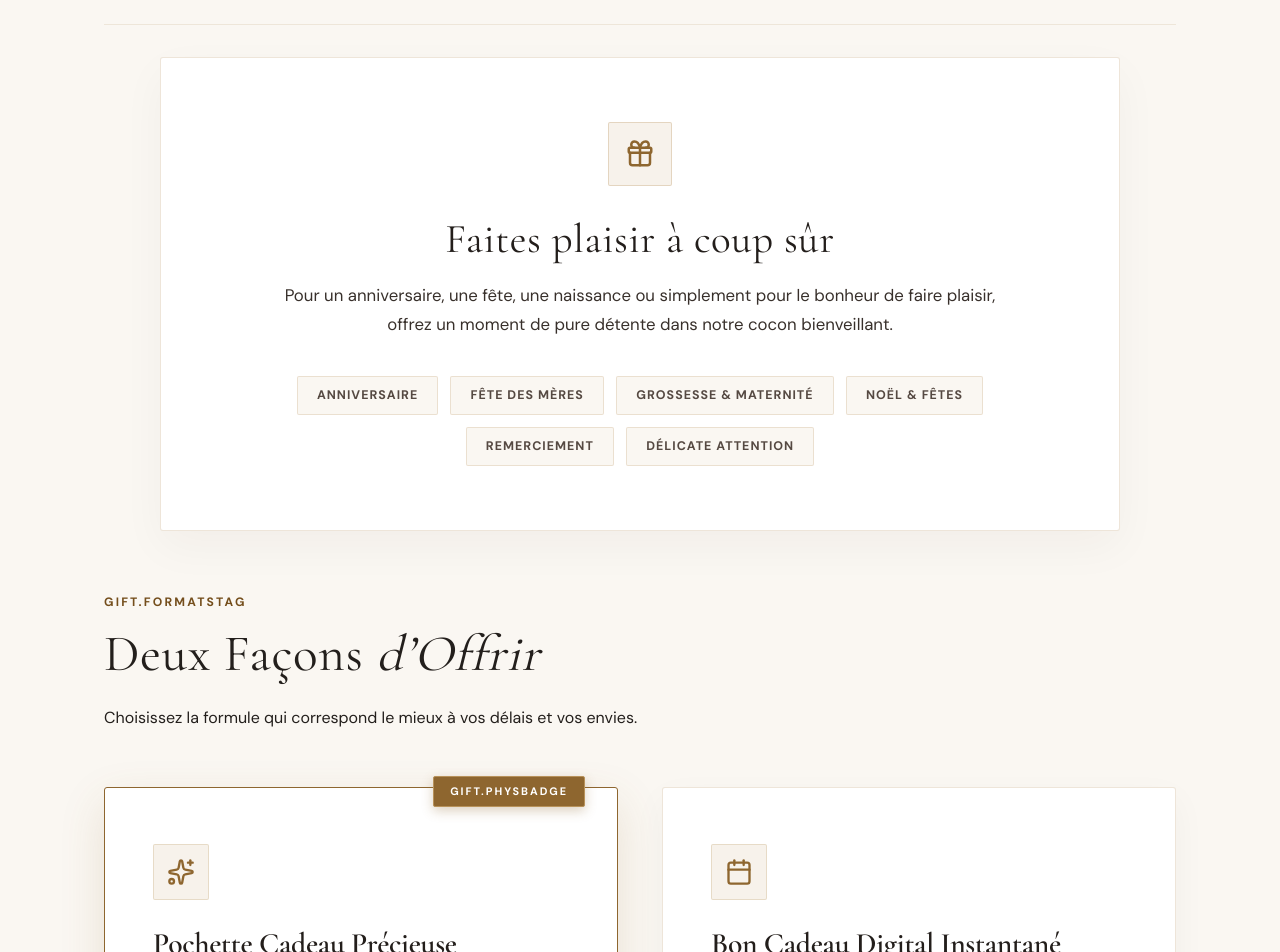
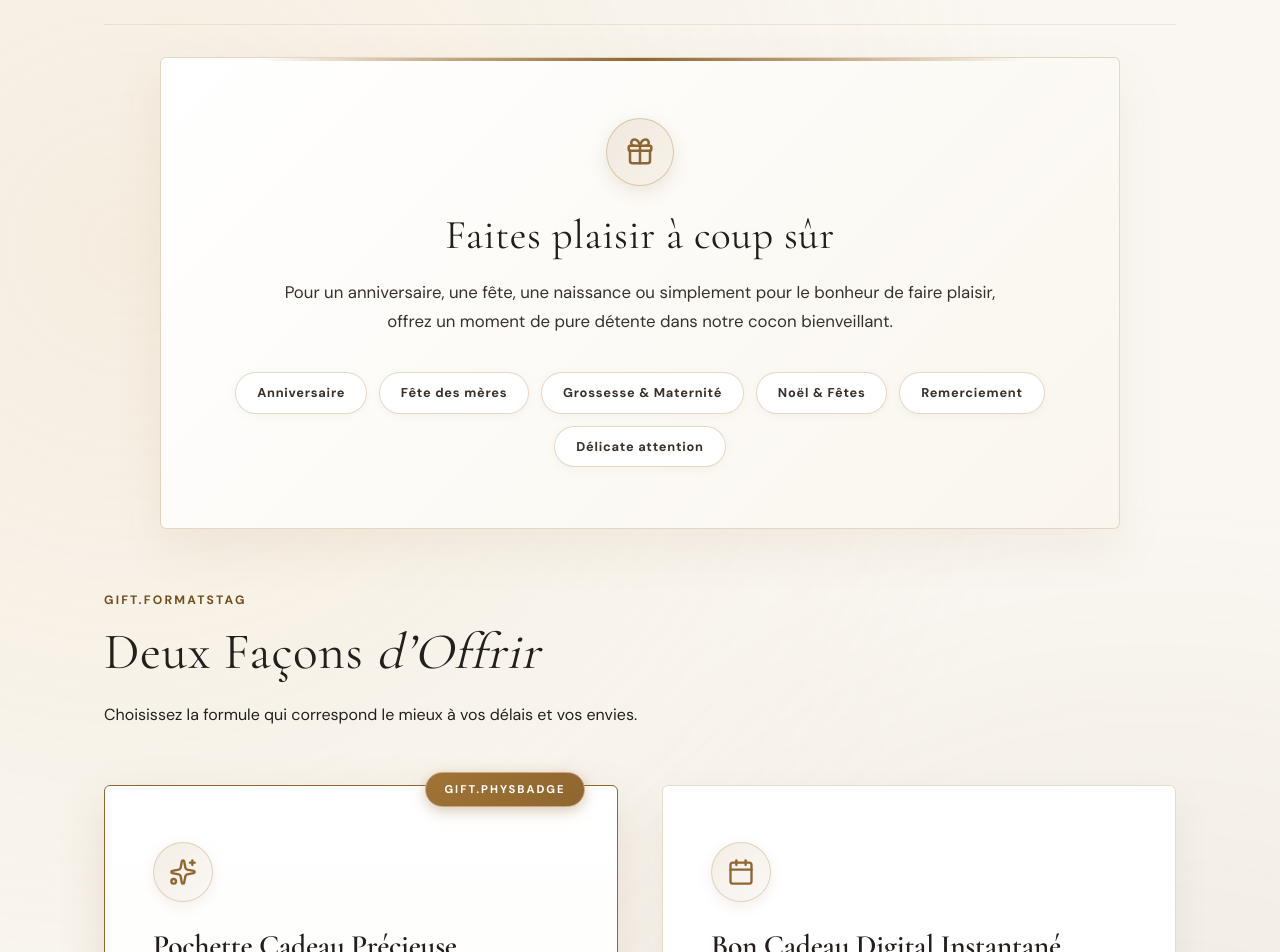
Before and after one commit to Loup13250/parenthese, a Next.js app: page /carte-cadeau in a window 1280 px wide. Shown: the part 203-1155 px from the top of the page. Built offline with nearby package versions, Linux system fonts and the light colour scheme; no server answers; the database is empty; what module would draw is missing.

Commit message:
fix: agrandissement images Mon Approche & Carte des Soins, correction libelles filtres tarifs, contraste texte contact, embellissement page carte cadeau

```diff
--- a/src/app/(public)/carte-cadeau/carte-cadeau.css
+++ b/src/app/(public)/carte-cadeau/carte-cadeau.css
@@ -5,7 +5,9 @@
    ========================================================================== */
 
 .cadeau-page {
-    background-color: #FAF7F2;
+    background: radial-gradient(circle at 10% 15%, rgba(226, 194, 144, 0.18) 0%, transparent 40%),
+                radial-gradient(circle at 90% 60%, rgba(142, 102, 47, 0.12) 0%, transparent 45%),
+                #FAF7F2;
     padding-top: 1.25rem;
 }
 
@@ -20,7 +22,7 @@
     background: #FFFFFF;
     border: 1px solid #C5A880;
     border-left: 3px solid #8E662F;
-    border-radius: 2px;
+    border-radius: 4px;
     color: #231E1B;
     font-size: 0.95rem;
     box-shadow: 0 6px 20px rgba(142, 102, 47, 0.08);
@@ -105,27 +107,40 @@
 }
 
 .cadeau-intro-card {
-    background: #FFFFFF;
-    border-radius: 3px;
-    padding: 4rem 3.5rem;
+    background: linear-gradient(135deg, #FFFFFF 0%, #FAF6EE 100%);
+    border-radius: 6px;
+    padding: 3.8rem 3.5rem;
     text-align: center;
-    border: 1px solid rgba(197, 168, 128, 0.3);
-    box-shadow: 0 16px 45px rgba(44, 38, 35, 0.04);
+    border: 1px solid rgba(197, 168, 128, 0.45);
+    box-shadow: 0 20px 50px rgba(142, 102, 47, 0.08);
     max-width: 960px;
     margin: 0 auto;
+    position: relative;
+    overflow: hidden;
+}
+
+.cadeau-intro-card::before {
+    content: '';
+    position: absolute;
+    top: 0;
+    left: 10%;
+    right: 10%;
+    height: 3px;
+    background: linear-gradient(90deg, transparent, #C5A880, #8E662F, #C5A880, transparent);
 }
 
 .cadeau-intro-icon {
-    width: 64px;
-    height: 64px;
-    border-radius: 2px;
-    background: rgba(185, 146, 94, 0.12);
+    width: 68px;
+    height: 68px;
+    border-radius: 50%;
+    background: linear-gradient(135deg, rgba(185, 146, 94, 0.18) 0%, rgba(185, 146, 94, 0.08) 100%);
     color: #8E662F;
     display: flex;
     align-items: center;
     justify-content: center;
-    margin: 0 auto 1.75rem;
-    border: 1px solid rgba(185, 146, 94, 0.3);
+    margin: 0 auto 1.5rem;
+    border: 1.5px solid rgba(185, 146, 94, 0.45);
+    box-shadow: 0 6px 18px rgba(142, 102, 47, 0.15);
 }
 
 .cadeau-intro-card h2 {
@@ -155,15 +170,22 @@
 }
 
 .occasion-pill {
-    background: #FAF7F2;
-    border: 1px solid rgba(197, 168, 128, 0.3);
-    padding: 0.5rem 1.2rem;
-    border-radius: 2px;
-    font-size: 0.78rem;
+    background: #FFFFFF;
+    border: 1px solid rgba(197, 168, 128, 0.45);
+    padding: 0.55rem 1.3rem;
+    border-radius: 999px;
+    font-size: 0.8rem;
     font-weight: 600;
-    letter-spacing: 0.08em;
-    text-transform: uppercase;
-    color: #554942;
+    letter-spacing: 0.06em;
+    color: #38302B;
+    box-shadow: 0 2px 8px rgba(142, 102, 47, 0.06);
+    transition: all 0.25s ease;
+}
+
+.occasion-pill:hover {
+    border-color: #8E662F;
+    color: #8E662F;
+    transform: translateY(-1px);
 }
 
 /* Formats Grid */
@@ -176,54 +198,56 @@
 
 .format-card {
     background: #FFFFFF;
-    border-radius: 3px;
+    border-radius: 6px;
     padding: 3.5rem 3rem;
-    border: 1px solid rgba(197, 168, 128, 0.3);
-    box-shadow: 0 12px 35px rgba(44, 38, 35, 0.04);
+    border: 1px solid rgba(197, 168, 128, 0.4);
+    box-shadow: 0 14px 40px rgba(44, 38, 35, 0.05);
     display: flex;
     flex-direction: column;
     position: relative;
-    transition: transform 0.3s ease, box-shadow 0.3s ease;
+    transition: transform 0.3s ease, box-shadow 0.3s ease, border-color 0.3s ease;
 }
 
 .format-card:hover {
-    transform: translateY(-5px);
-    box-shadow: 0 20px 48px rgba(44, 38, 35, 0.09);
-    border-color: rgba(197, 168, 128, 0.6);
+    transform: translateY(-6px);
+    box-shadow: 0 24px 55px rgba(142, 102, 47, 0.14);
+    border-color: rgba(197, 168, 128, 0.8);
 }
 
 .featured-format {
+    background: linear-gradient(180deg, #FFFFFF 0%, #FDFBF7 100%);
     border-color: #8E662F;
-    box-shadow: 0 16px 45px rgba(142, 102, 47, 0.15);
+    box-shadow: 0 18px 48px rgba(142, 102, 47, 0.16);
 }
 
 .format-badge {
     position: absolute;
-    top: -12px;
+    top: -14px;
     right: 2rem;
-    background: #8E662F;
+    background: linear-gradient(135deg, #A07335 0%, #8E662F 100%);
     color: #FFFFFF;
-    font-size: 0.68rem;
+    font-size: 0.7rem;
     font-weight: 700;
     letter-spacing: 0.18em;
     text-transform: uppercase;
-    padding: 0.35rem 1rem;
-    border-radius: 2px;
-    border: 1px solid #B8925A;
-    box-shadow: 0 4px 12px rgba(142, 102, 47, 0.3);
+    padding: 0.45rem 1.15rem;
+    border-radius: 999px;
+    border: 1px solid #C5A880;
+    box-shadow: 0 4px 14px rgba(142, 102, 47, 0.35);
 }
 
 .format-icon-wrap {
-    width: 56px;
-    height: 56px;
-    border-radius: 2px;
-    background: rgba(185, 146, 94, 0.12);
+    width: 60px;
+    height: 60px;
+    border-radius: 50%;
+    background: linear-gradient(135deg, rgba(185, 146, 94, 0.16) 0%, rgba(185, 146, 94, 0.06) 100%);
     color: #8E662F;
     display: flex;
     align-items: center;
     justify-content: center;
     margin-bottom: 1.5rem;
-    border: 1px solid rgba(185, 146, 94, 0.25);
+    border: 1.5px solid rgba(185, 146, 94, 0.35);
+    box-shadow: 0 4px 14px rgba(142, 102, 47, 0.1);
 }
 
 .format-card h3 {
@@ -341,11 +365,11 @@
 /* Gift Suggestions Box */
 .gift-suggestions-box {
     margin-top: 6rem;
-    background: #FFFFFF;
-    border-radius: 3px;
+    background: linear-gradient(180deg, #FFFFFF 0%, #FAF7F2 100%);
+    border-radius: 6px;
     padding: 4rem 3.5rem;
-    border: 1px solid rgba(197, 168, 128, 0.3);
-    box-shadow: 0 16px 45px rgba(44, 38, 35, 0.04);
+    border: 1px solid rgba(197, 168, 128, 0.4);
+    box-shadow: 0 18px 50px rgba(142, 102, 47, 0.08);
 }
 
 .gift-suggestions-box h3 {
@@ -363,12 +387,20 @@
 }
 
 .suggestion-item {
-    background: #FAF7F2;
-    padding: 2rem;
-    border-radius: 2px;
-    border: 1px solid rgba(197, 168, 128, 0.28);
+    background: #FFFFFF;
+    padding: 2.2rem 2rem;
+    border-radius: 4px;
+    border: 1px solid rgba(197, 168, 128, 0.35);
     display: flex;
     flex-direction: column;
+    box-shadow: 0 6px 20px rgba(44, 38, 35, 0.04);
+    transition: transform 0.25s ease, box-shadow 0.25s ease, border-color 0.25s ease;
+}
+
+.suggestion-item:hover {
+    transform: translateY(-4px);
+    border-color: #8E662F;
+    box-shadow: 0 12px 30px rgba(142, 102, 47, 0.12);
 }
 
 .sugg-category {
--- a/src/app/(public)/carte-des-soins/CarteSoinsClient.js
+++ b/src/app/(public)/carte-des-soins/CarteSoinsClient.js
@@ -17,13 +17,13 @@ export default function CarteSoinsClient({ services = [], siteInfo }) {
     const phone = siteInfo?.phone || '06 51 65 21 42';
 
     const categories = [
-        { id: 'all', label: t('tarifs.catAll') },
-        { id: 'massages', label: t('tarifs.catMassages') },
-        { id: 'drainage', label: t('tarifs.catDrainage') },
-        { id: 'kobido', label: t('tarifs.catKobido') },
-        { id: 'visage', label: t('tarifs.catVisage') },
-        { id: 'maternite', label: t('tarifs.catMaternite') },
-        { id: 'packs', label: t('tarifs.catPacks') },
+        { id: 'all', label: t('tarifs.catAll') || 'Tous les soins' },
+        { id: 'massages', label: t('tarifs.catMassages') || 'Massages Sur Mesure' },
+        { id: 'drainage', label: t('tarifs.catDrainage') || 'Drainage Lymphatique' },
+        { id: 'kobido', label: t('tarifs.catKobido') || 'Massage Kobido' },
+        { id: 'visage', label: t('tarifs.catVisage') || 'Soins Visage' },
+        { id: 'maternite', label: t('tarifs.catMaternite') || 'Femmes Enceintes' },
+        { id: 'packs', label: t('tarifs.catPacks') || 'Packs & Forfaits' },
     ];
 
     const filteredServices = selectedCategory === 'all'
--- a/src/app/(public)/carte-des-soins/carte-soins.css
+++ b/src/app/(public)/carte-des-soins/carte-soins.css
@@ -170,7 +170,7 @@
 /* Media Box */
 .catalogue-media {
     position: relative;
-    height: 250px;
+    height: 300px;
     width: 100%;
     overflow: hidden;
     background: #EFE7DC;
--- a/src/context/dictionary.js
+++ b/src/context/dictionary.js
@@ -136,6 +136,13 @@ const FRENCH_DICTIONARY = {
     'tarifs.badge': 'CARTE DES SOINS & MASSAGES',
     'tarifs.title': 'Des Soins Conçus',
     'tarifs.titleItalic': 'Pour Vous Révéler',
+    'tarifs.catAll': 'Tous les soins',
+    'tarifs.catMassages': 'Massages Sur Mesure',
+    'tarifs.catDrainage': 'Drainage Lymphatique',
+    'tarifs.catKobido': 'Massage Kobido',
+    'tarifs.catVisage': 'Soins Visage',
+    'tarifs.catMaternite': 'Femmes Enceintes',
+    'tarifs.catPacks': 'Packs & Forfaits',
     'tarifs.bookingNoticeTitle': 'Réservation en toute sérénité :',
     'tarifs.bookingNoticeText': 'Chaque soin inclut un temps d’échange personnalisé préalable et une boisson chaude offerte à l’issue de votre séance.',
     'tarifs.helpTag': 'CONSEIL PERSONNALISÉ',
```
Also changed, not shown: src/app/(public)/contact/contact.css (+15 -5 lines), src/app/(public)/mon-approche/approche.css (+5 -5 lines).
